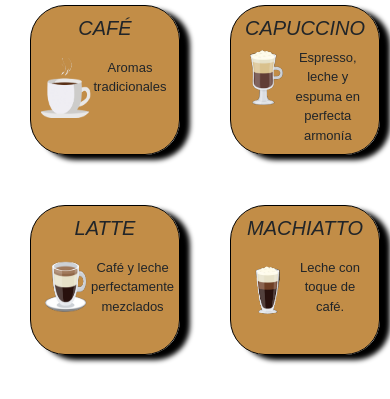
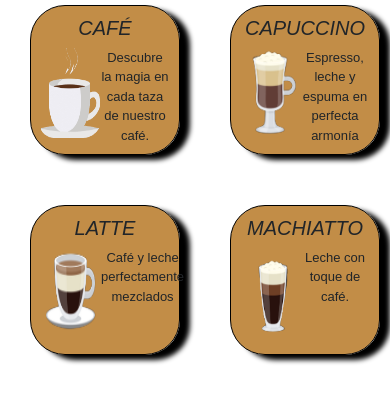
Before and after one commit to GabidaS1999/code2-JosedaSilva, a website: page paginas/menu.html in a window 390 px wide. Shown: the part 445-844 px from the top of the page. Drawn offline with nearby package versions, Linux system fonts and the light colour scheme.

Commit message:
arreglo de descricpcion

```diff
--- a/paginas/menu.html
+++ b/paginas/menu.html
@@ -60,7 +60,7 @@
             <section class="tarjetas">
                 <div class="tarjetita ">
                     <h3>CAFÉ</h3>
-                    <p class=""><img class="imagen-c" src="../MULTIMEDIA/bebidas/café.png" alt="">Aromas tradicionales</p>
+                    <p class=""><img class="imagen-c" src="../MULTIMEDIA/bebidas/café.png" alt="">Descubre la magia en cada taza de nuestro café.</p>
                  </div>
                  <div class="tarjetita">
                     <h3>CAPUCCINO</h3>
--- a/scss/_grid-registro.scss
+++ b/scss/_grid-registro.scss
@@ -35,7 +35,6 @@
             top: -900px;
             left: -900px;
             transition: 1s;
-
             transform: rotate(45deg);
         }
         img{
@@ -57,7 +56,6 @@
             opacity: 0;
             top: -25px;
             transition: 1s;
-
             &:hover{
                 top: 0;
                 opacity: 1;
--- a/scss/_menu.scss
+++ b/scss/_menu.scss
@@ -56,8 +56,8 @@
                 width: 120px;
                 height: 100px;
                 @media(max-width:576px){
-                    width: 50px;
-                    height: 60px;
+                    width: 60px;
+                    height: 90px;
                 }
             }
             p{
@@ -76,8 +76,8 @@
             .imagen-c{
                 height: 90px;
                 @media(max-width:576px){
-                    width: 50px;
-                    height: 60px;
+                    width: 60px;
+                    height: 90px;
                 }
             }
             .p-te{
```
Also changed, not shown: css/style.css, 1 other file.
